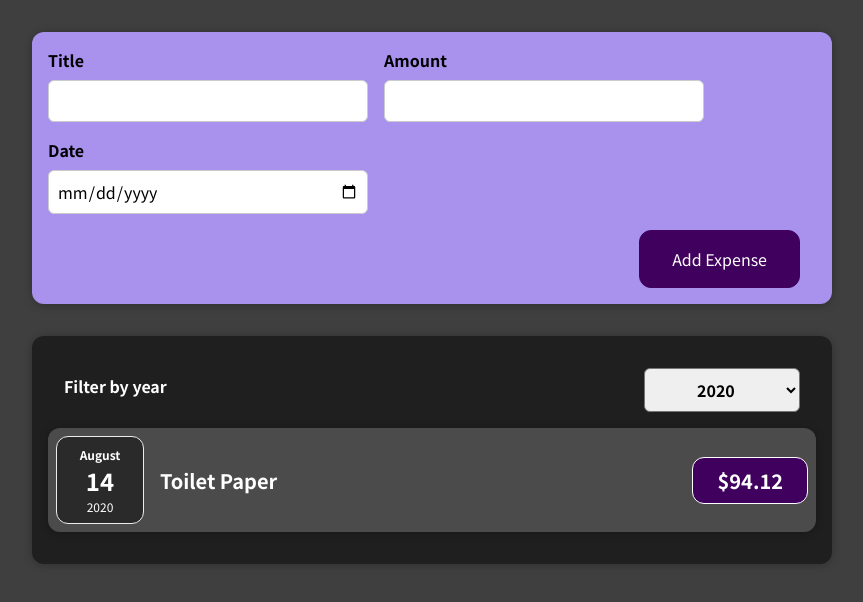
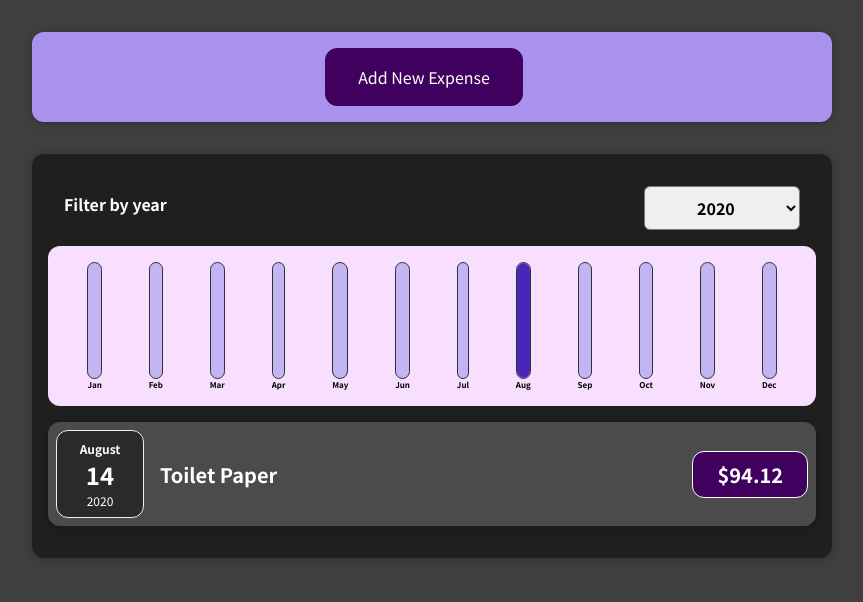
Before and after one commit to AdityaSingh25/Expense-Tracker, a React (Create React App) app: page / in a window 1280 px wide. Shown: the top 602 px of the page, without its empty margins (208-1071 px from the left). Built offline with nearby package versions, Linux system fonts and the light colour scheme.

Commit message:
Expense tracker done

```diff
--- /dev/null
+++ b/src/components/Chart/Chart.css
@@ -0,0 +1,9 @@
+.chart {
+  padding: 1rem;
+  border-radius: 12px;
+  background-color: #f8dfff;
+  text-align: center;
+  display: flex;
+  justify-content: space-around;
+  height: 10rem;
+}
--- /dev/null
+++ b/src/components/Chart/Chart.js
@@ -0,0 +1,24 @@
+import React from "react";
+
+import ChartBar from "./ChartBar";
+import "./Chart.css";
+
+const Chart = (props) => {
+  const dataPointValues = props.dataPoints.map((dataPoint) => dataPoint.value);
+  const totalMaximum = Math.max(...dataPointValues);
+
+  return (
+    <div className="chart">
+      {props.dataPoints.map((dataPoint) => (
+        <ChartBar
+          key={dataPoint.label}
+          value={dataPoint.value}
+          maxValue={totalMaximum}
+          label={dataPoint.label}
+        />
+      ))}
+    </div>
+  );
+};
+
+export default Chart;
--- /dev/null
+++ b/src/components/Chart/ChartBar.css
@@ -0,0 +1,30 @@
+.chart-bar {
+  height: 100%;
+  display: flex;
+  flex-direction: column;
+  align-items: center;
+}
+
+.chart-bar__inner {
+  height: 100%;
+  width: 100%;
+  border: 1px solid #313131;
+  border-radius: 12px;
+  background-color: #c3b4f3;
+  overflow: hidden;
+  display: flex;
+  flex-direction: column;
+  justify-content: flex-end;
+}
+
+.chart-bar__fill {
+  background-color: #4826b9;
+  width: 100%;
+  transition: all 0.3s ease-out;
+}
+
+.chart-bar__label {
+  font-weight: bold;
+  font-size: 0.5rem;
+  text-align: center;
+}
--- /dev/null
+++ b/src/components/Chart/ChartBar.js
@@ -0,0 +1,25 @@
+import React from "react";
+
+import "./ChartBar.css";
+
+const ChartBar = (props) => {
+  let barFillHeight = "0%";
+
+  if (props.maxValue > 0) {
+    barFillHeight = Math.round((props.value / props.maxValue) * 100) + "%";
+  }
+
+  return (
+    <div className="chart-bar">
+      <div className="chart-bar__inner">
+        <div
+          className="chart-bar__fill"
+          style={{ height: barFillHeight }}
+        ></div>
+      </div>
+      <div className="chart-bar__label">{props.label}</div>
+    </div>
+  );
+};
+
+export default ChartBar;
--- a/src/components/Expenses/Expenses.js
+++ b/src/components/Expenses/Expenses.js
@@ -1,16 +1,19 @@
 import { useState } from "react";
-import ExpenseItem from "./ExpenseItem";
+import ExpensesList from "./ExpensesList";
 import Card from "../UI/Card";
 import "./Expenses.css";
 import ExpensesFilter from "./ExpensesFilter";
+import ExpenseChart from "./ExpensesChart"
+
+
 function Expenses(props) {
   const [filteredYear, setFilteredYear] = useState("2020");
   const filterChangeHandler = (selectedYear) => {
     setFilteredYear(selectedYear);
-  }
-  const filteredExpenses = props.items.filter(expense=>{
-    return expense.date.getFullYear().toString()===filteredYear;
-  })
+  };
+  const filteredExpenses = props.items.filter((expense) => {
+    return expense.date.getFullYear().toString() === filteredYear;
+  });
   //state really is seperated on a per component instance basis
   //we call expenseItem 4 times therefore four instaces of state will be created
 
@@ -37,16 +40,51 @@
         selected={filteredYear}
         onChangeFilter={filterChangeHandler}
       />
-      {filteredExpenses.map((expense) => (
+      <ExpenseChart expenses={filteredExpenses}/>
+      <ExpensesList items={filteredExpenses}/>
+      {/* {filteredExpenses.length === 0 ?<p style={{color:"white"}}>No Expense Found</p> : filteredExpenses.map((expense) => (
         <ExpenseItem
           key={expense.id}
           title={expense.title}
           amount={expense.amount}
           date={expense.date}
         />
-      ))}
+      ))} */}
+      {/* using this & trick here,where the part after & is rendered if the part before & returns true. */}
+      {/* {filteredExpenses.length === 0 && (
+        <p style={{ color: "white" }}>No expense found</p>
+      )}
+      {filteredExpenses.length > 0 &&
+        filteredExpenses.map((expense) => (
+          <ExpenseItem
+            key={expense.key}
+            title={expense.title}
+            amount={expense.amount}
+            date={expense.date}
+          />
+        ))} */}
+
     </Card>
   );
 }
 
 export default Expenses;
+
+
+// one more approach for this is above the return
+//we can write
+// let expensesContent = <p> No expenses found </p>
+//if (filteredExpenses.length > 0){
+      // expensesContent = filteredExpenses.map((expense)=>{
+      //   <ExpenseItem
+      //       key={expense.key}
+      //       title={expense.title}
+      //       amount={expense.amount}
+      //       date={expense.date}
+      //     />
+      // });
+//}
+
+// and now inside return we can simply call {expensesContent}
+
+//this looks much cleaner
--- /dev/null
+++ b/src/components/Expenses/ExpensesChart.js
@@ -0,0 +1,29 @@
+import React from "react";
+
+import Chart from "../Chart/Chart";
+
+const ExpensesChart = (props) => {
+  const chartDataPoints = [
+    { label: "Jan", value: 0 },
+    { label: "Feb", value: 0 },
+    { label: "Mar", value: 0 },
+    { label: "Apr", value: 0 },
+    { label: "May", value: 0 },
+    { label: "Jun", value: 0 },
+    { label: "Jul", value: 0 },
+    { label: "Aug", value: 0 },
+    { label: "Sep", value: 0 },
+    { label: "Oct", value: 0 },
+    { label: "Nov", value: 0 },
+    { label: "Dec", value: 0 },
+  ];
+
+  for (const expense of props.expenses) {
+    const expenseMonth = expense.date.getMonth(); // starting at 0 => January => 0
+    chartDataPoints[expenseMonth].value += expense.amount;
+  }
+
+  return <Chart dataPoints={chartDataPoints} />;
+};
+
+export default ExpensesChart;
--- /dev/null
+++ b/src/components/Expenses/ExpensesList.css
@@ -0,0 +1,9 @@
+.expenses-list {
+  list-style: none;
+  padding: 0;
+}
+
+.expenses-list__fallback {
+  color: white;
+  text-align: center;
+}
--- /dev/null
+++ b/src/components/Expenses/ExpensesList.js
@@ -0,0 +1,24 @@
+import "./ExpensesList.css"
+import ExpenseItem from './ExpenseItem';
+const ExpensesList = (props) => {
+
+
+    if(props.items.length === 0){
+        return <h2 className='expenses-list__fallback'>Found No expenses</h2>
+    }
+
+    return (
+        <ul className='expenses-list'>
+            {props.items.map((expense)=>(
+            <ExpenseItem
+            key={expense.id}
+            title={expense.title}
+            amount={expense.amount}
+            date={expense.date}
+            />
+        ))}
+        </ul>
+    )
+}
+
+export default ExpensesList;
--- a/src/components/NewExpense/ExpenseForm.js
+++ b/src/components/NewExpense/ExpenseForm.js
@@ -46,7 +46,7 @@
     //now we will combine the collected data into an object
     const expenseData = {
       title: enteredTitle,
-      amount: enteredAmount,
+      amount: +enteredAmount,
       date: new Date(enteredDate),
     };
     //console.log(expenseData);
@@ -95,6 +95,7 @@
         </div>
       </div>
       <div className="new-expense__actions">
+        <button type="button" onClick={props.onCancel}>Cancel</button>
         <button type="submit">Add Expense</button>
       </div>
     </form>
--- a/src/components/NewExpense/NewExpense.js
+++ b/src/components/NewExpense/NewExpense.js
@@ -1,4 +1,4 @@
-import React from "react";
+import React , {useState} from "react";
 import ExpenseForm from "./ExpenseForm";
 import "./NewExpense.css";
 const NewExpense = (props) => {
@@ -8,10 +8,20 @@
       id: Math.random().toString(),
     };
     props.onAddExpense(expenseData);
+    setIsEditing(false);
   };
+
+  const [isEditing , setIsEditing] = useState(false);
+  const startEditingHandler = () => {
+    setIsEditing(true);
+  }
+  const stopEditingHandler=()=>{
+    setIsEditing(false);
+  }
   return (
     <div className="new-expense">
-      <ExpenseForm onSaveExpenseData={saveExpenseDataHandler} />
+      {!isEditing && <button onClick={startEditingHandler}>Add New Expense</button>}
+      {isEditing && <ExpenseForm onSaveExpenseData={saveExpenseDataHandler} onCancel={stopEditingHandler}/>}
     </div>
   );
 };
```
